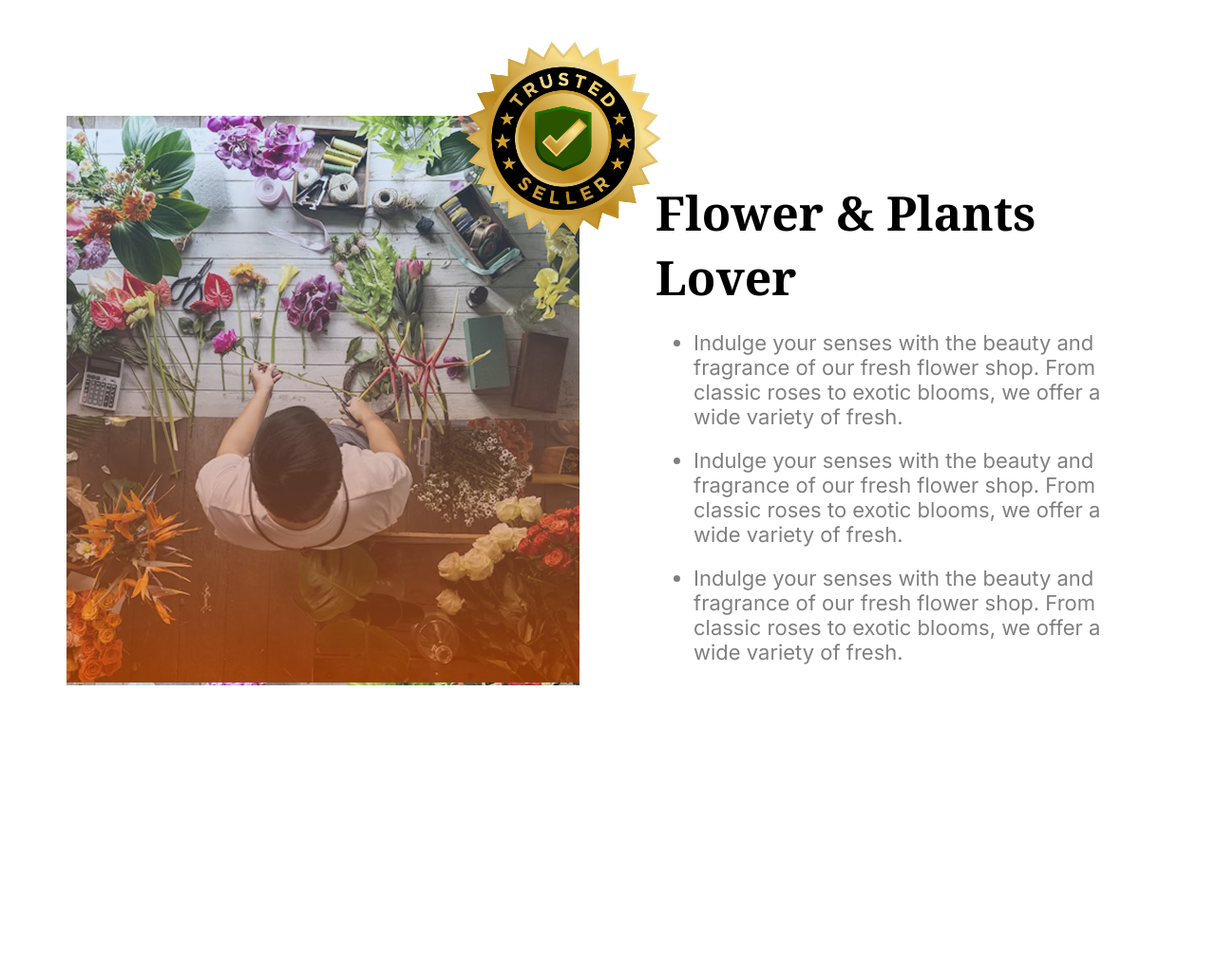
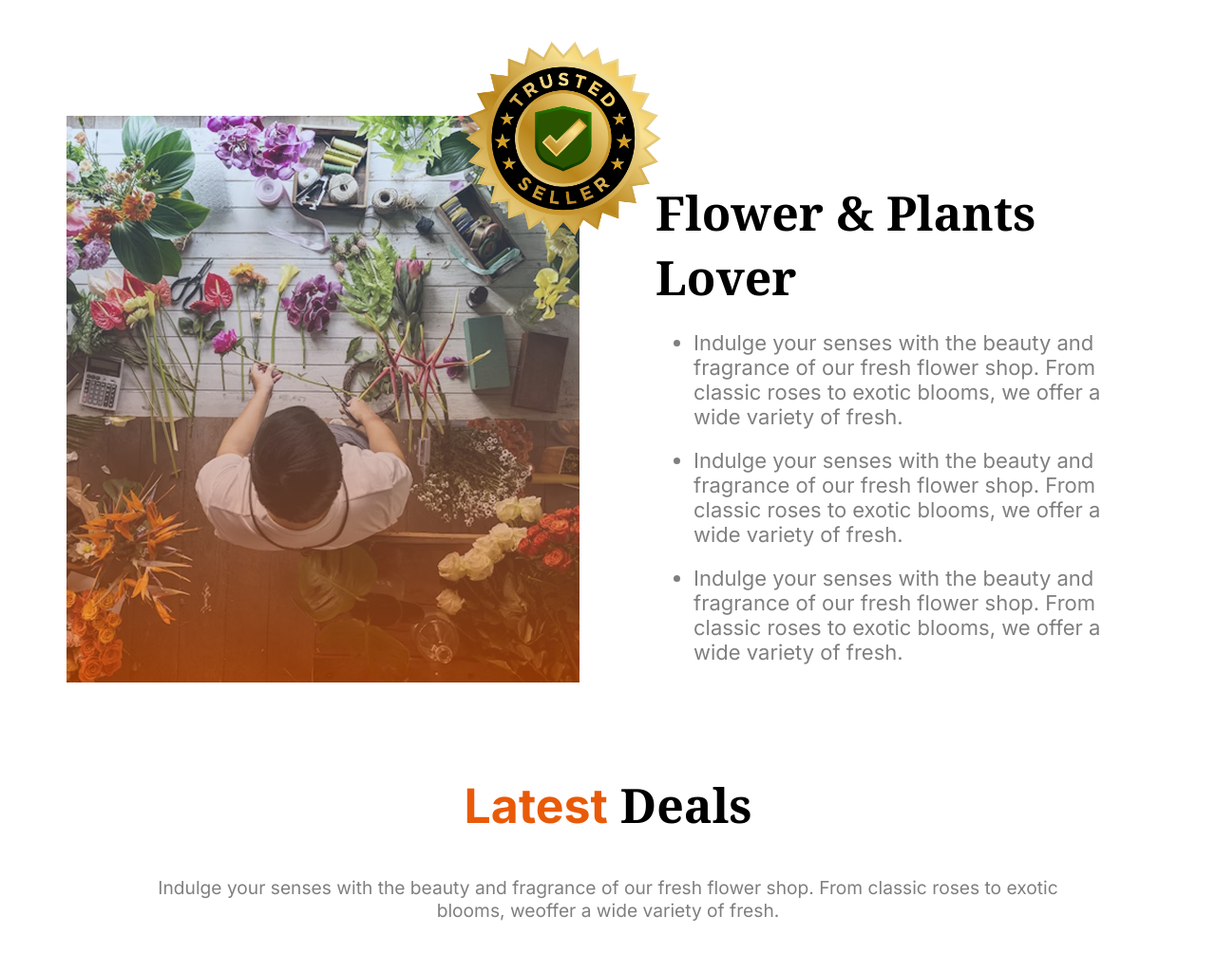
Before and after one commit to ROKONUZZAMAN1/Milestone-2-flower-project, a plain HTML site: page index.html in a window 1280 px wide. Shown: the part 2011-3035 px from the top of the page at 95% size. Before the commit the page ends 2741 px from the top, so only its background shows below. Drawn offline with Linux system fonts and the light colour scheme.

Commit message:
sixth part done

```diff
--- a/flower.css
+++ b/flower.css
@@ -184,11 +184,13 @@
 
 
 .m100 {
-    background-image: url(./photo/flower-store.png);
-    width: 540px;
-    height: 600px;
+
+    max-width: 540px;
+    max-height: 600px;
 
 }
+
+
 
 .m1 {
     align-content: end;
@@ -237,6 +239,35 @@
 
 }
 
+
+/* sixth part  */
+.p1 {
+    align-content: center;
+    padding: 50px 80px;
+
+}
+
+.p2 {
+    font-size: 50px;
+    font-weight: 700;
+    color: rgb(0, 0, 0);
+    text-align: center;
+
+
+}
+
+.p4 {
+    color: rgb(233, 90, 8);
+}
+
+.p3 {
+    font-weight: 400;
+    font-size: 1.2rem;
+    color: rgba(0, 0, 0, 0.5);
+    margin: 0;
+    text-align: center;
+
+}
 
 
 
@@ -298,8 +329,29 @@
         width: 100%;
     }
 
+    /*     fifth part     */
+    .m3 {
+        width: fit-content;
+    }
+
+    .m {
+
+        margin-left: 20px;
+        flex-direction: column;
+
+        max-width: 100%;
+    }
+
+    .m100 {
+
+        max-width: 100%;
+        width: fit-content;
 
 
 
+    }
+
+    /* sixth part  */
+
 
 }
--- a/index.html
+++ b/index.html
@@ -138,10 +138,13 @@
 
             <div class="m-1">
                 <div class="m1">
-                    <img src="./photo/trusted-badge.png" alt="" class="m200">
-                    <div class="m100">
+                    <img src="./photo/trusted-badge.png" alt="" class="m200 sap">
+                    <div class="m100 ">
+                        <img src="./photo/flower-store.png" alt="">
                     </div>
                 </div>
+
+
             </div>
             <div class="m3">
                 <h1 class="m4 font-nato ">Flower & Plants Lover</h1>
@@ -161,6 +164,17 @@
 
         </section>
 
+
+        <section class="p1">
+            <h1 class="p2 font-nato"><span class="p4">Latest</span> Deals</h1>
+            <p class="p3">Indulge your senses with the beauty and fragrance of our fresh flower shop. From classic roses
+                to exotic blooms, weoffer a wide variety of fresh.</p>
+
+        </section>
+
+
+
+
     </main>
     <footer>
 
```
